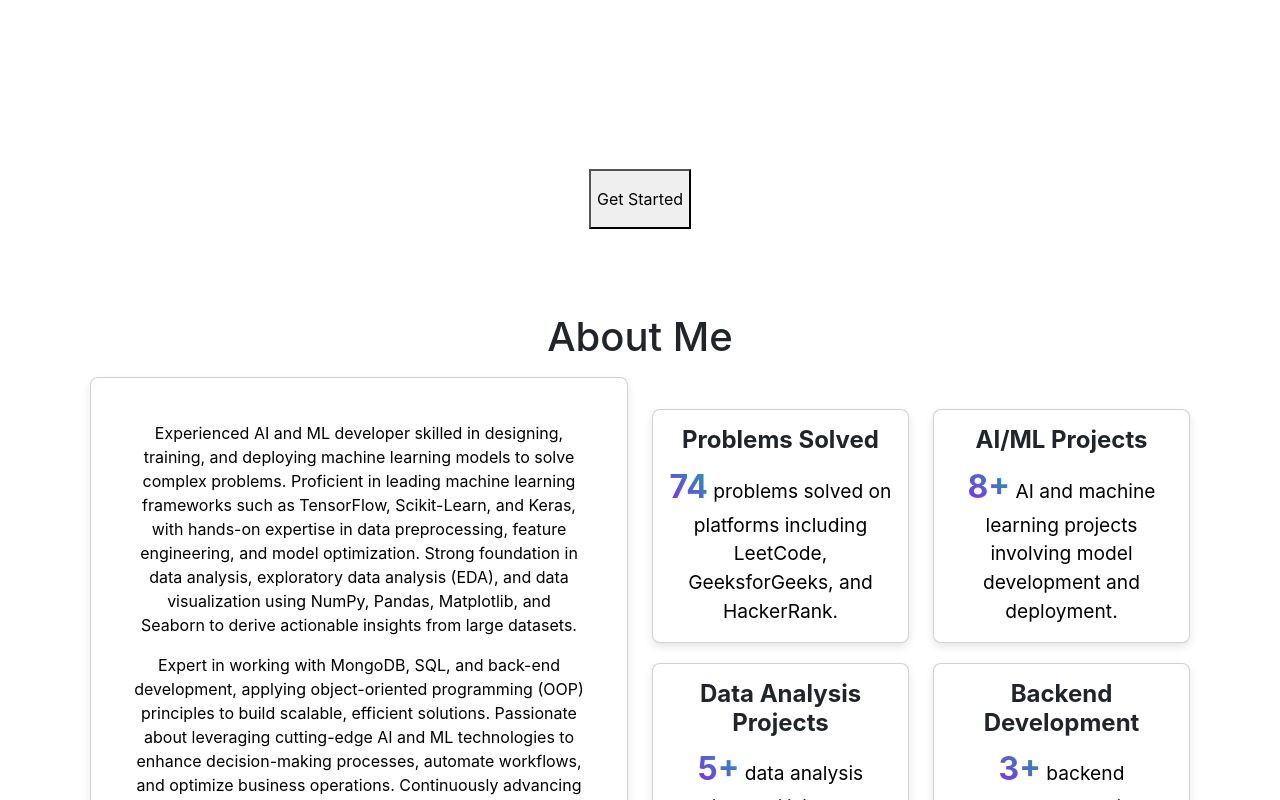
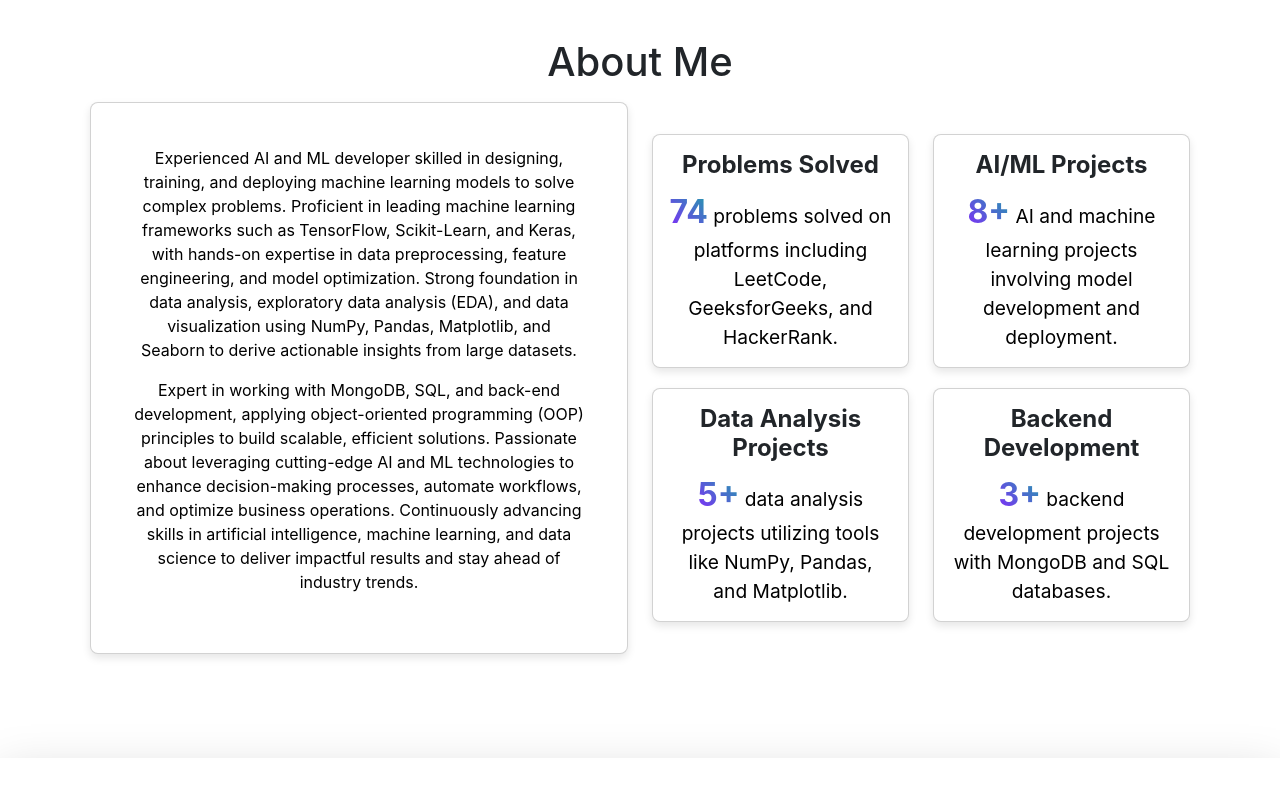
Before and after one commit to AkhilllYadav/akhilesh-portfolio, a React (Create React App) app: page / in a window 1280 px wide. Shown: the part 520-1320 px from the top of the page. Built offline with nearby package versions, Linux system fonts and the light colour scheme; a small style sheet from the web is missing.

Commit message:
Update App.js

```diff
--- a/src/App.js
+++ b/src/App.js
@@ -28,8 +28,9 @@ function App() {
           cvLink="https://docs.google.com/document/d/1D5i8O6ZLhjNACBYBH7_bxlKTA5TQwADz7Rcy7LaIqw8/edit?usp=sharing" // Replace with your actual CV link
 />
 
-      <IncludeAI/>
+
       <AboutSection/>
+            <IncludeAI/>
             <EducationComponent education={educationData} />
       <Experience/>
       <SkillsSection/>
```
